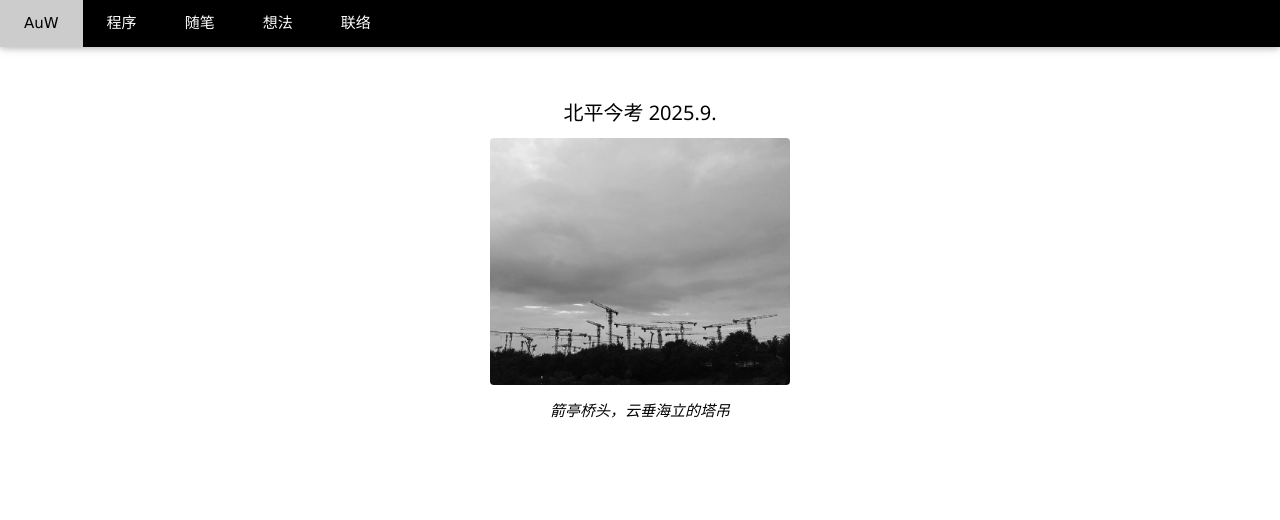
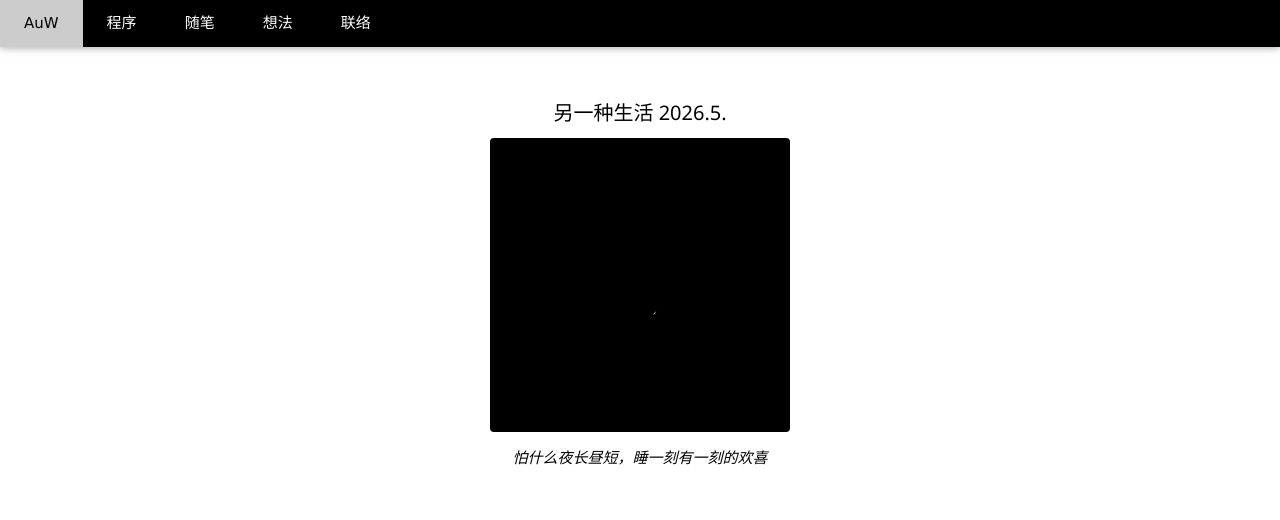
Before and after one commit to Amen-under-Wu/amen-under-wu.github.io, a plain HTML site: page index.html in a window 1280 px wide. Drawn offline with Linux system fonts and the light colour scheme.

Commit message:
feat: add cover

```diff
--- a/index.html
+++ b/index.html
@@ -45,6 +45,7 @@
         "像素画 2022.12.-火焰的种子，在夜晚",
         "一种生活 2025.9.-比猫头鹰更好的止疼药",
         "北平今考 2025.9.-箭亭桥头，云垂海立的塔吊",
+        "另一种生活 2026.5.-怕什么夜长昼短，睡一刻有一刻的欢喜",
     ];
 
     let randomNum = Math.floor((Math.random() * coverTxt.length));
```
Also changed, not shown: cover/14.jpg (added).
